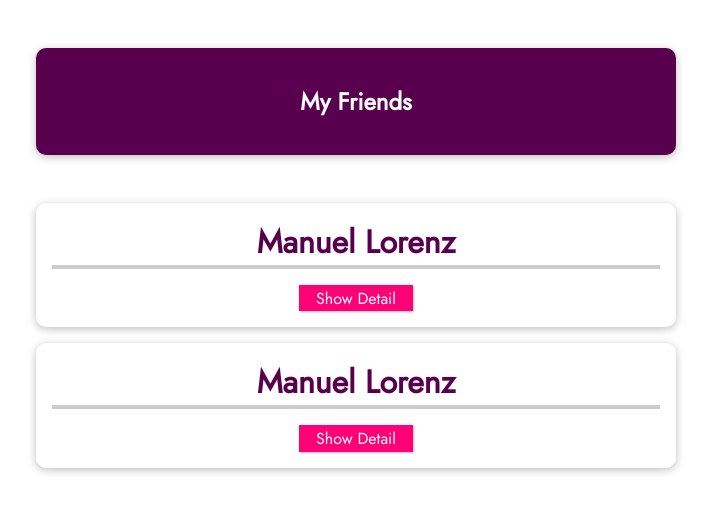
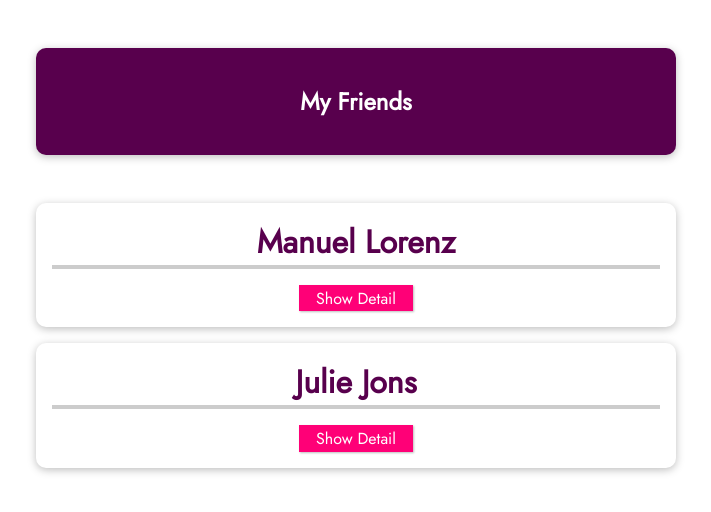
Before and after one commit to EvgenIvanov/vue-cli-01-a-new-vue-project, a Vue app: page / in a window 1280 px wide. Shown: the top 512 px of the page, without its empty margins (284-995 px from the left). Built offline with nearby package versions, Linux system fonts and the light colour scheme.

Commit message:
create props, get data from attributes

```diff
--- a/src/App.vue
+++ b/src/App.vue
@@ -2,8 +2,16 @@
   <section>
     <header><h1>My Friends</h1></header>
     <ul>
-      <friend-contact></friend-contact>
-      <friend-contact></friend-contact>
+      <friend-contact
+        name="Manuel Lorenz"
+        phone-number="2222 33333 55"
+        email-address="manuel@localhost.com"
+      ></friend-contact>
+      <friend-contact
+        name="Julie Jons"
+        phone-number="5555 99999 11"
+        email-address="jolie@localhost.com"
+      ></friend-contact>
     </ul>
   </section>
 </template>
@@ -15,13 +23,13 @@
       friends: [
         {
           id: 'manuel',
-          name: 'Manuel Lorenz',
+          name: 'APP Manuel Lorenz',
           phone: '1379 13971 90',
           email: 'manuel@localhost.com'
         },
         {
           id: 'julie',
-          name: 'Julie Jons',
+          name: 'APP Julie Jons',
           phone: '9093 99391 93',
           email: 'julie@localhost.com'
         }
--- a/src/components/FriendContact.vue
+++ b/src/components/FriendContact.vue
@@ -1,26 +1,27 @@
 <template>
   <li>
-    <h2>{{ friend.name }}</h2>
+    <h2>{{ name }}</h2>
     <button @click="toggleDetails">
-      {{ detailsAreVisible ? "Hide" : "Show" }} Detail
+      {{ detailsAreVisible ? 'Hide' : 'Show' }} Detail
     </button>
     <ul v-if="detailsAreVisible">
-      <li><strong>Phone:</strong> {{ friend.phone }}</li>
-      <li><strong>Email:</strong> {{ friend.email }}</li>
+      <li><strong>Phone:</strong> {{ phoneNumber }}</li>
+      <li><strong>Email:</strong> {{ emailAddress }}</li>
     </ul>
   </li>
 </template>
 
 <script>
 export default {
+  props: ['name', 'phoneNumber', 'emailAddress'],
   data() {
     return {
       detailsAreVisible: false,
       friend: {
-        id: "manuel",
-        name: "Manuel Lorenz",
-        phone: "1379 13971 90",
-        email: "manuel@localhost.com"
+        id: 'manuel',
+        name: 'Manuel Lorenz',
+        phone: '1379 13971 90',
+        email: 'manuel@localhost.com'
       }
     };
   },
--- a/src/main.js
+++ b/src/main.js
@@ -8,3 +8,5 @@
 app.component('friend-contact', FriendContact);
 
 app.mount('#app');
+
+// npm run serve --sourceMap=false
```
